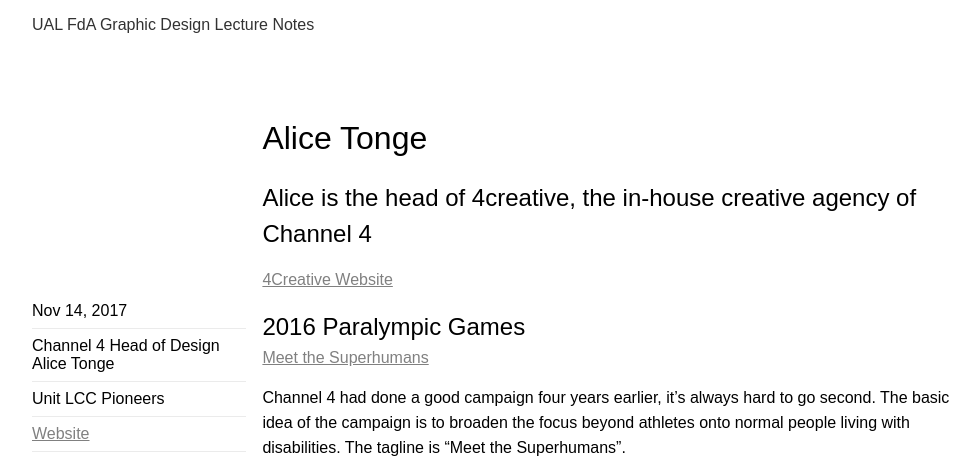
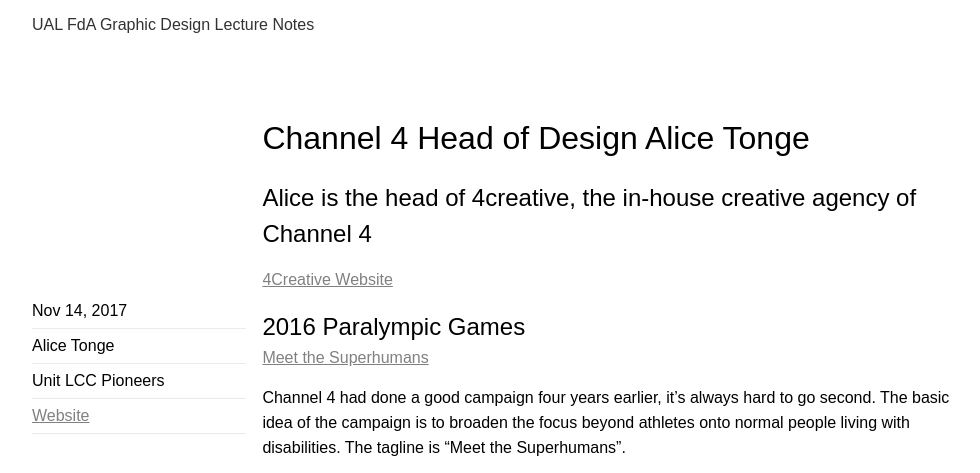
Before and after one commit to awesomephant/notes, a Jekyll site: the page built from _posts/2017-11-14-alice-tonge.md, in a window 1280 px wide and 900 px high, cut to the strip 0-473 px from the top of the window. Shown: the whole strip, without its empty margins (32-1012 px from the left). Built offline with Jekyll 4.4.1, drawn with Linux system fonts in a browser that asks for light colours; nearby versions of some CDN libraries.

Commit message:
Move metadata

```diff
--- a/_posts/2017-11-14-alice-tonge.md
+++ b/_posts/2017-11-14-alice-tonge.md
@@ -1,8 +1,8 @@
 ---
 layout: post
-title: "Alice Tonge"
+title: "Channel 4 Head of Design Alice Tonge"
 date: 2017-11-14 17:00:00
-teacher: "Channel 4 Head of Design Alice Tonge"
+teacher: "Alice Tonge"
 unit: 'LCC Pioneers'
 abstract: "Alice is the head of 4creative, the in-house creative agency of Channel 4"
 website: "http://www.alicetonge.com/"
```
Also changed, not shown: _posts/2017-11-28-natalie-kane.md (+2 -2 lines).
